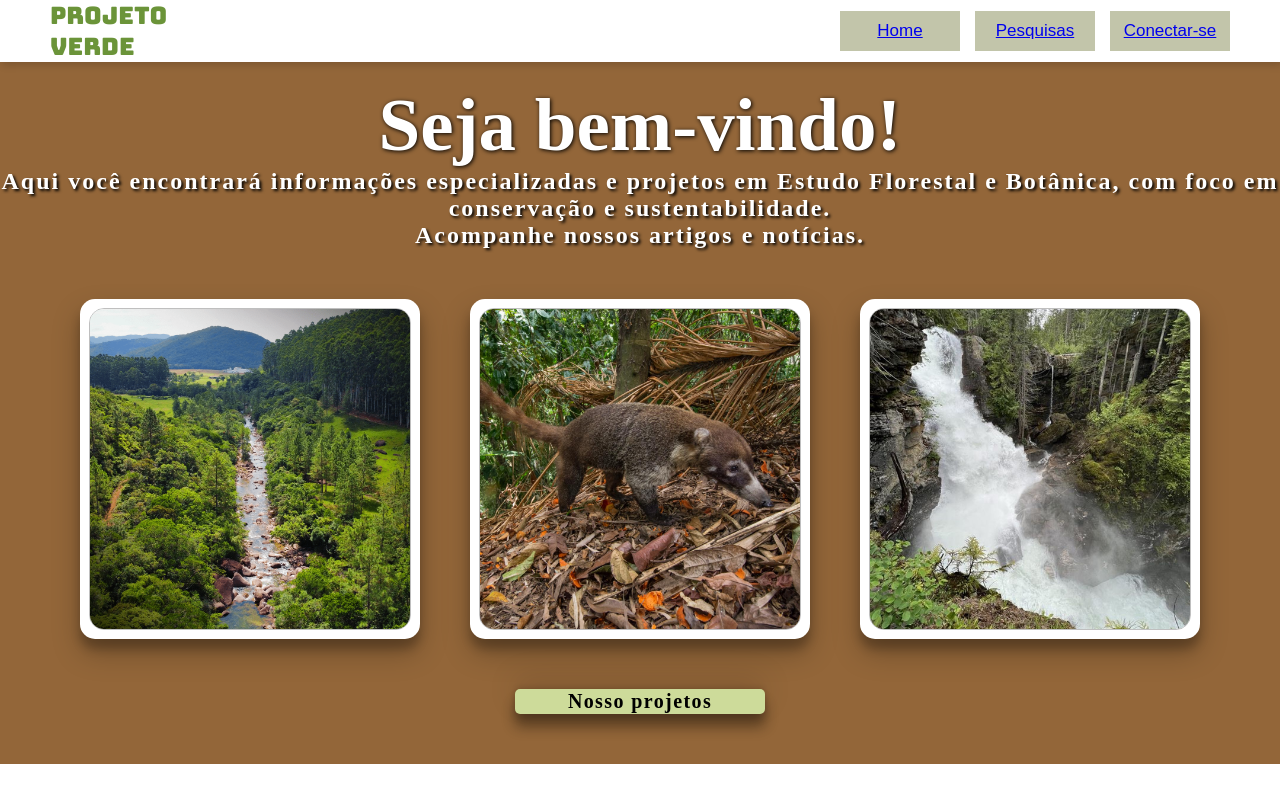
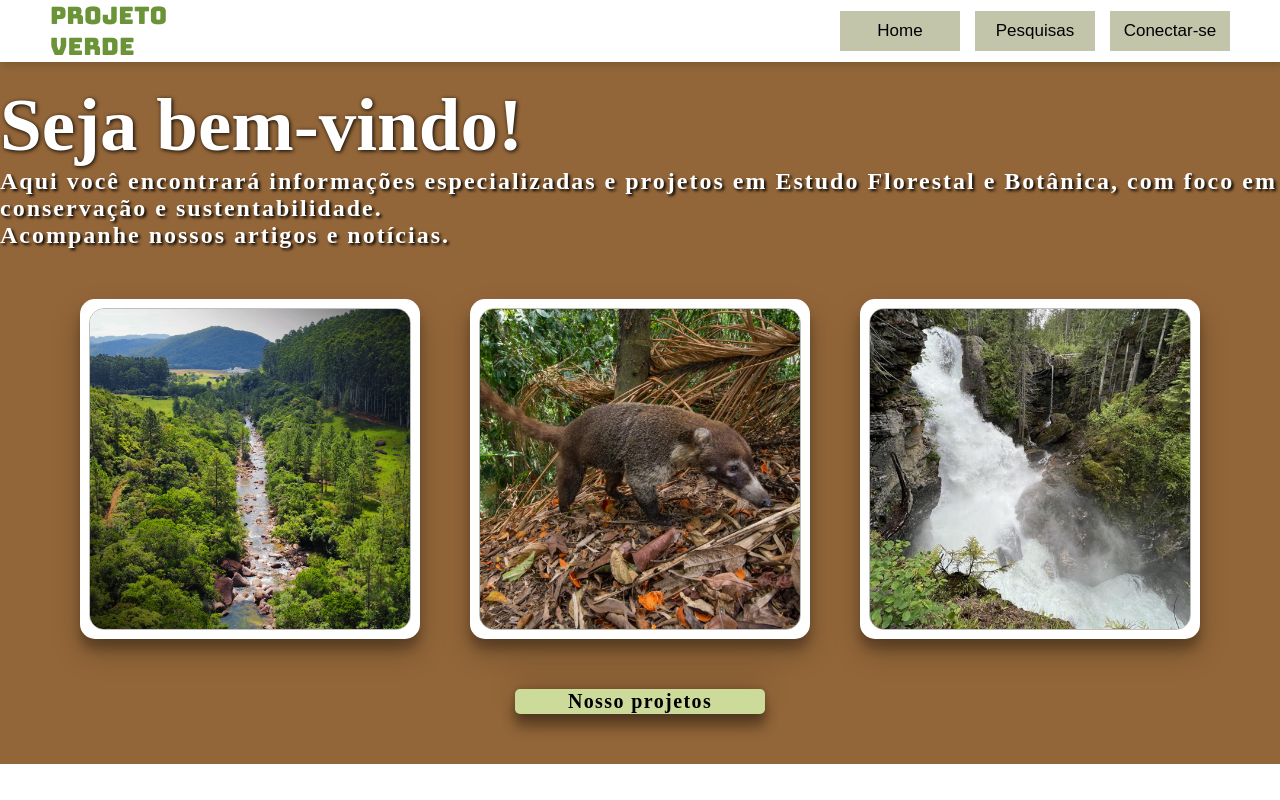
Before and after one commit to srfirew/sistemas-para-internet, a plain HTML site: page 1º Período/botanica-site/index.html in a window 1280 px wide. Shown: the top 800 px of the page. Drawn offline with Linux system fonts and the light colour scheme; a web font is replaced by a local one.

Commit message:
Update index.css

```diff
--- a/1º Período/botanica-site/style/index.css
+++ b/1º Período/botanica-site/style/index.css
@@ -16,6 +16,12 @@ main{
     height: 100%;
     flex-direction: column;
     align-items: center;
+}
+
+a{
+  color: black;
+  text-decoration: none; /* no underline */
+}
 }
 
 #stext{
```
